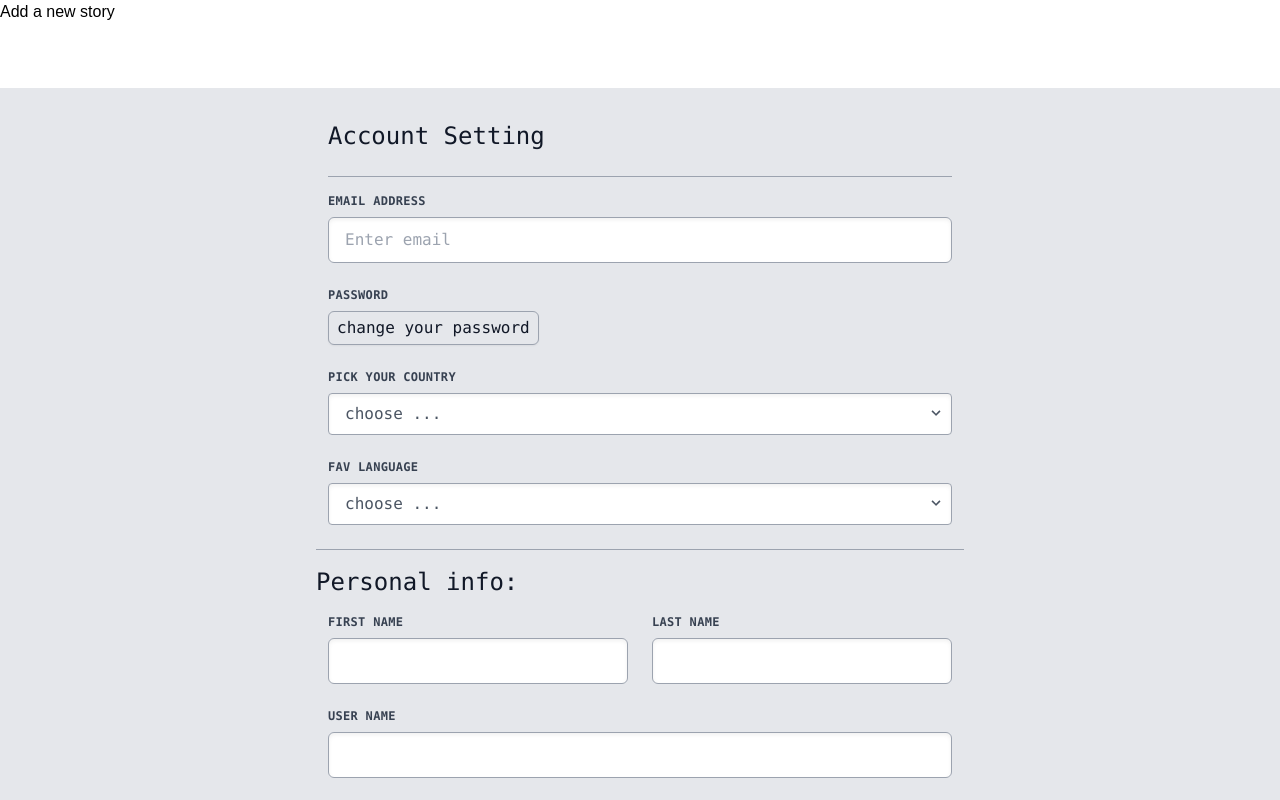
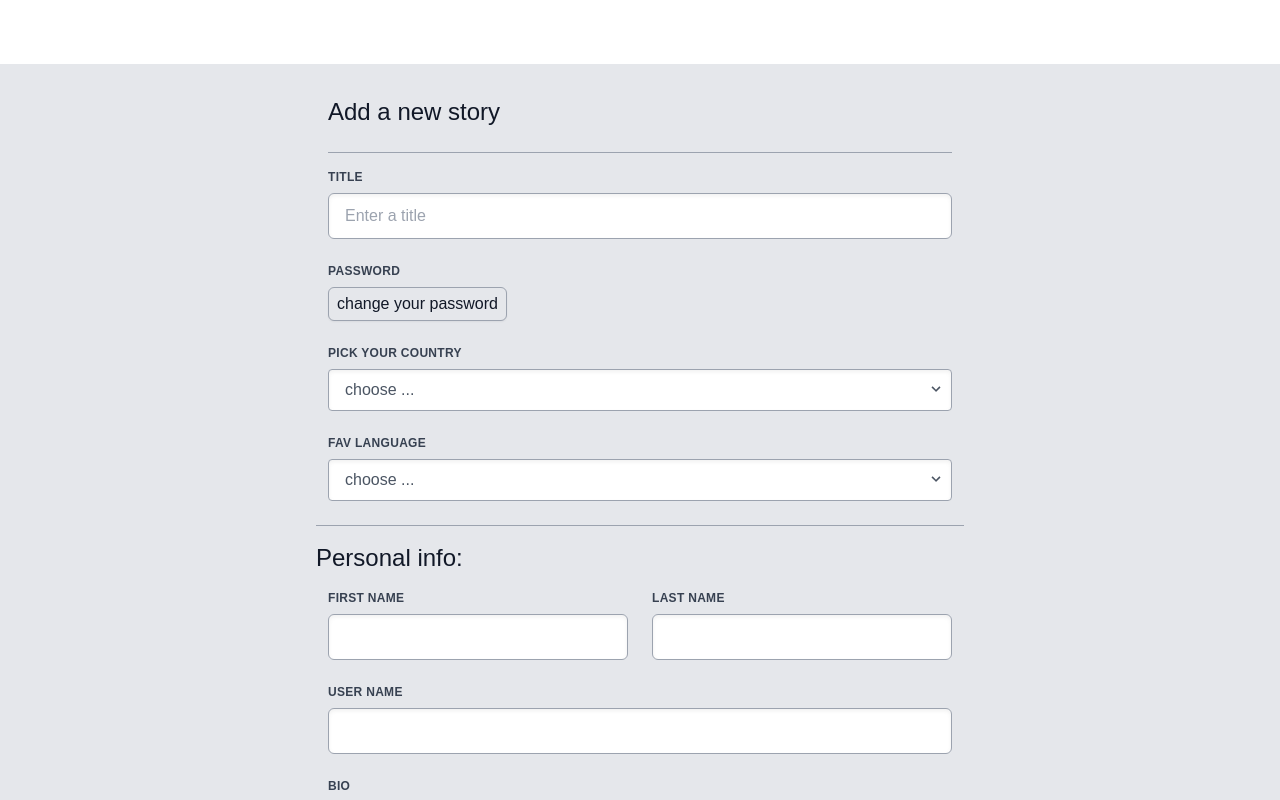
Before and after one commit to HawolyBa/kronikea-1, a Next.js app: page /story/new in a window 1280 px wide. Shown: the top 800 px of the page. Built offline with nearby package versions, Linux system fonts and the light colour scheme; a web font is replaced by a local one.

Commit message:
InputGroup and new story page started

```diff
--- /dev/null
+++ b/components/common/Input.js
@@ -0,0 +1,12 @@
+import React from 'react'
+
+const InputGroup = ({title, type, placeholder, required}) => {
+  return (
+    <div class='w-full md:w-full px-3 mb-6'>
+        <label class='block uppercase tracking-wide text-gray-700 text-xs font-bold mb-2' for='grid-text-1'>{title}</label>
+        <input class='appearance-none block w-full bg-white text-gray-700 border border-gray-400 shadow-inner rounded-md py-3 px-4 leading-tight focus:outline-none  focus:border-gray-500' id='grid-text-1' type={type} placeholder={placeholder}  required={required}/>
+    </div>
+  )
+}
+
+export default InputGroup
--- a/pages/story/new.js
+++ b/pages/story/new.js
@@ -1,19 +1,17 @@
 import React from 'react'
+import InputGroup from '../../components/common/Input'
 
 const newStory = () => {
   return (
     <div className="new__story">
-      <h2>Add a new story</h2>
-        <div class="bg-gray-200 min-h-screen pt-2 font-mono my-16">
+
+        <div class="bg-gray-200 min-h-screen pt-2 my-16">
         <div class="container mx-auto">
             <div class="inputs w-full max-w-2xl p-6 mx-auto">
-                <h2 class="text-2xl text-gray-900">Account Setting</h2>
+                <h2 class="text-2xl text-gray-900">Add a new story</h2>
                 <form class="mt-6 border-t border-gray-400 pt-4">
                     <div class='flex flex-wrap -mx-3 mb-6'>
-                        <div class='w-full md:w-full px-3 mb-6'>
-                            <label class='block uppercase tracking-wide text-gray-700 text-xs font-bold mb-2' for='grid-text-1'>email address</label>
-                            <input class='appearance-none block w-full bg-white text-gray-700 border border-gray-400 shadow-inner rounded-md py-3 px-4 leading-tight focus:outline-none  focus:border-gray-500' id='grid-text-1' type='text' placeholder='Enter email'  required/>
-                        </div>
+                        <InputGroup title="Title" required={true} placeholder="Enter a title" type="text"/>
                         <div class='w-full md:w-full px-3 mb-6 '>
                             <label class='block uppercase tracking-wide text-gray-700 text-xs font-bold mb-2'>password</label>
                             <button class="appearance-none bg-gray-200 text-gray-900 px-2 py-1 shadow-sm border border-gray-400 rounded-md ">change your password</button>
```
